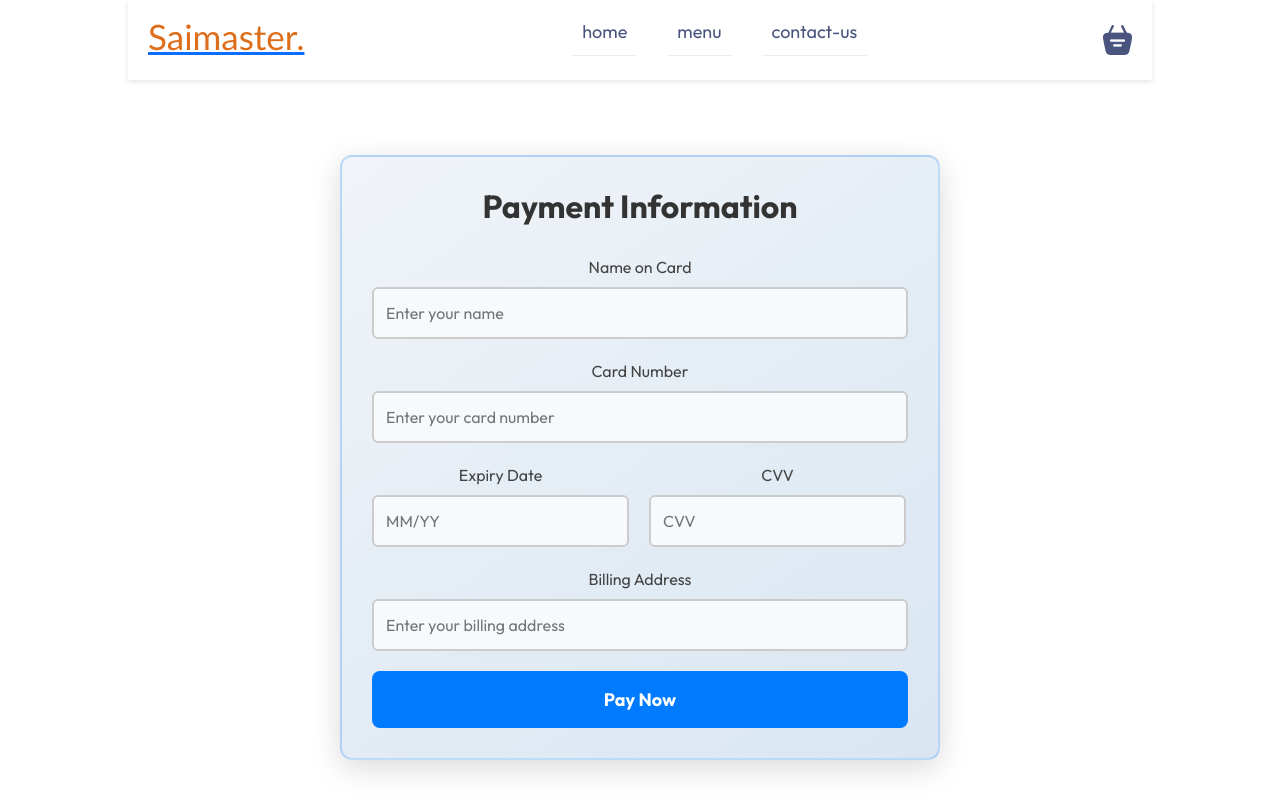
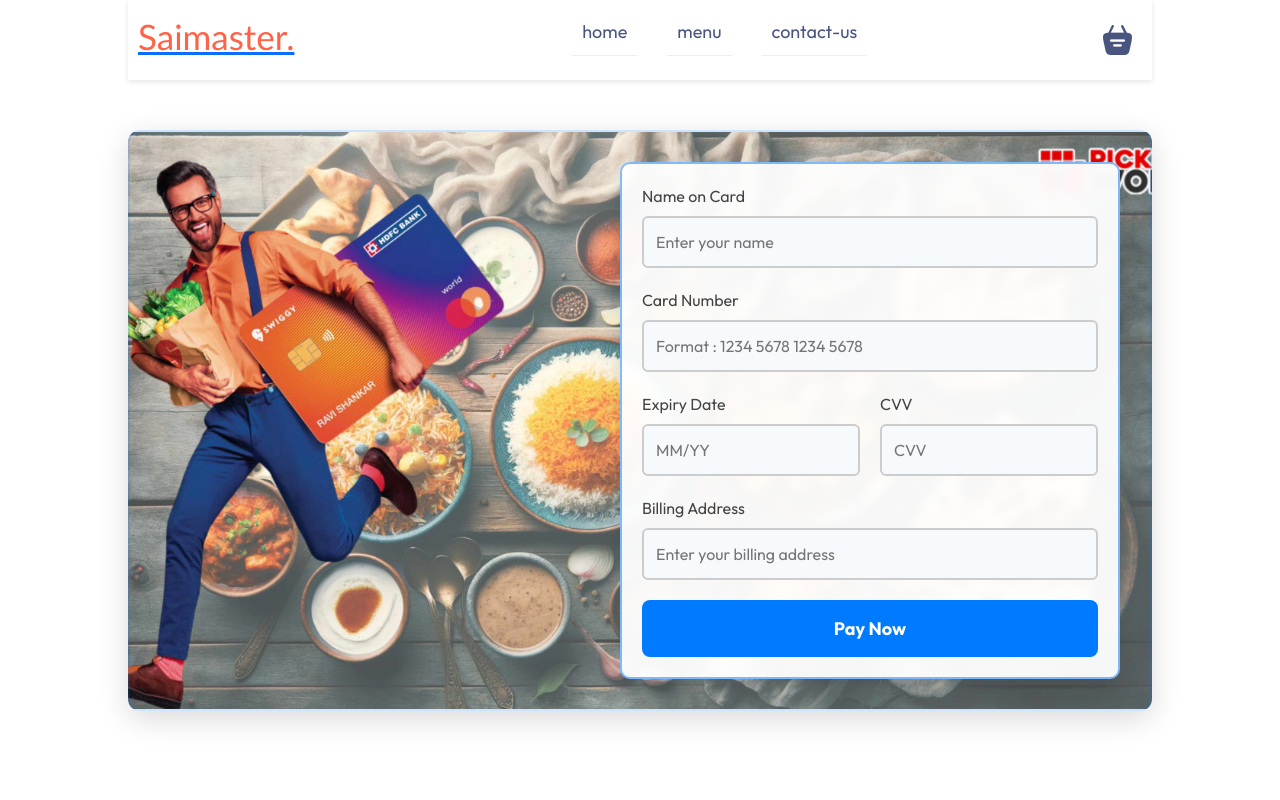
Before and after one commit to bhanualuka/react-food-delivery, a React (Create React App) app: page /payment in a window 1280 px wide. Shown: the top 800 px of the page. Built offline with nearby package versions, Linux system fonts and the light colour scheme.

Commit message:
imgClikc-CartIndicator-Added

```diff
--- a/src/components/FoodDetails/FoodDetail.jsx
+++ b/src/components/FoodDetails/FoodDetail.jsx
@@ -54,7 +54,7 @@ const FoodDetailPage = () => {
           {/* Proceed to Payment Button */}
           <div className="proceed-to-cart">
             <button className="proceed-btn" onClick={handleProceedToPayment}>
-              Proceed to Payment
+              Go To Cart
             </button>
           </div>
         </div>
--- a/src/components/Foter/Footer.jsx
+++ b/src/components/Foter/Footer.jsx
@@ -1,6 +1,7 @@
 import React from "react";
 import "./Footer.css";
 import { assets } from "../../assets/assets";
+import { Link } from "react-router-dom";
 
 const Footer = () => {
   return (
@@ -8,7 +9,9 @@ const Footer = () => {
       <div className="footer-content">
         <div className="footer-content-left">
           {/* <img src={assets.logo} alt="" /> */}
-          <h1>Saimaster.</h1>
+          <Link to={"/"}>
+            <h1>Saimaster.</h1>
+          </Link>
           <p>
             A simple and easy-to-use food delivery app made with React.js.
             Explore a variety of dishes and order your favorite meals with just
--- a/src/components/Navbar/Navbar.css
+++ b/src/components/Navbar/Navbar.css
@@ -7,12 +7,29 @@
   box-shadow: 0 2px 5px rgba(0, 0, 0, 0.1);
 }
 
+/* .logo-Container {
+  width: 250px;
+  height: 70px;
+  border: 1px solid tomato;
+  background-color: "";
+  border-radius: 50%;
+  padding: 10px;
+  background-color: rgb(251, 128, 25);
+}
+ */
+
 .navbar .logo {
   font-size: 35px;
-  color: rgb(221, 111, 28);
+  color: tomato;
   font-family: "Trebuchet MS", Arial, sans-serif;
   margin-left: 20px;
-  border-bottom: none;
+  position: relative;
+  right: 10px;
+}
+
+.logo {
+  border-bottom: none !important;
+  text-decoration: none;
 }
 
 /* Navbar Menu Links */
@@ -33,7 +50,8 @@
 
 .navbar .active {
   padding-bottom: 2px;
-  text-decoration: none; }
+  text-decoration: none;
+}
 
 .navbar-right {
   display: flex;
@@ -105,6 +123,27 @@
   color: #49557e;
 }
 
+/* Cart Icon Badge */
+.navbar-search-icon .dot {
+  position: absolute;
+  top: -8px;
+  right: -8px;
+  min-width: 15px;
+  min-height: 15px;
+  background-color: tomato;
+  border-radius: 50%;
+  color: white;
+  font-size: 12px;
+  text-align: center;
+  line-height: 15px;
+  padding: 2px;
+}
+
+.navbar-search-icon .dot span {
+  font-size: 12px;
+  padding: 0 5px;
+}
+
 /* Media Queries */
 @media (max-width: 900px) {
   .navbar-menu {
--- a/src/components/Navbar/Navbar.jsx
+++ b/src/components/Navbar/Navbar.jsx
@@ -3,18 +3,19 @@ import "./Navbar.css";
 import { assets } from "../../assets/assets";
 import { Link } from "react-router-dom";
 import { StoreContext } from "../../context/StoreContext";
+import { BsCart4 } from "react-icons/bs";
 
 const Navbar = () => {
   const [menu, setMenu] = useState("home");
   const [isMenuOpen, setIsMenuOpen] = useState(false); // State for hamburger menu
 
-  const { getTotalCartAmount } = useContext(StoreContext);
-
+  const { getUniqueCartCount } = useContext(StoreContext); // unique count function
   return (
-    <>
     <div className="navbar">
       <Link to="/">
+        <div className="logo-Container">
           <h1 className="logo">Saimaster.</h1>
+        </div>
       </Link>
 
       {/* Hamburger Menu Icon */}
@@ -39,8 +40,9 @@ const Navbar = () => {
         >
           home
         </Link>
-          <a
-            href="/menupage"
+
+        <Link
+          to={"/menupage"}
           onClick={() => {
             setMenu("menu");
             setIsMenuOpen(false);
@@ -48,17 +50,7 @@ const Navbar = () => {
           className={menu === "menu" ? "active" : ""}
         >
           menu
-          </a>
-          {/*  <a
-            href="#app-download"
-            onClick={() => {
-              setMenu("mobile-app");
-              setIsMenuOpen(false);
-            }}
-            className={menu === "mobile-app" ? "active" : ""}
-          >
-            mobile-app
-          </a> */}
+        </Link>
         <a
           href="#footer"
           onClick={() => {
@@ -76,12 +68,15 @@ const Navbar = () => {
         <div className="navbar-search-icon">
           <Link to="/cart">
             <img src={assets.basket_icon} alt="Cart" />
+            {/* <BsCart4 /> */}
           </Link>
-            <div className={getTotalCartAmount() === 0 ? "" : "dot"}></div>
+          {/* Displaying  count of unique items in the cart */}
+          <div className={getUniqueCartCount() === 0 ? "" : "dot"}>
+            {getUniqueCartCount() > 0 && <span>{getUniqueCartCount()}</span>}
           </div>
         </div>
       </div>
-    </>
+    </div>
   );
 };
 
--- a/src/pages/Cart/Cart.jsx
+++ b/src/pages/Cart/Cart.jsx
@@ -97,7 +97,10 @@ const Cart = () => {
             </div>
           </div>
           {/* Navigation to Payment Page */}
-          <button onClick={() => navigate("/payment")}>
+          <button
+            className="proceedToPayment"
+            onClick={() => navigate("/payment")}
+          >
             PROCEED TO PAYMENT
           </button>
         </div>
--- a/src/pages/Payment/Payment.css
+++ b/src/pages/Payment/Payment.css
@@ -1,28 +1,46 @@
+/* Container Styling */
+.payment-page {
+  display: flex;
+  justify-content: center; /* Center the content horizontally */
+  padding: 50px 0; /* Add some padding at the top and bottom */
+}
+
 .payment-container {
-  max-width: 600px;
-  margin: 100px auto;
+  display: flex;
+  justify-content: flex-end; /* Form is aligned to the right */
+  align-items: center;
+  max-width: 1200px;
+  width: 100%;
   padding: 30px;
-  background: linear-gradient(145deg, #f0f4f8, #d9e6f2);
+  background: url("/public/CardOffer.jpg") no-repeat center center; /* Added background image */
+  background-size: cover; /* Ensures the image covers the entire container */
   border-radius: 12px;
   border: 2px solid rgba(0, 123, 255, 0.2); /* Light blue border for a soft touch */
   box-shadow: 0 8px 30px rgba(0, 0, 0, 0.15);
-  position: relative;
-  bottom: 25px;
   text-align: center;
+  min-height: 500px; /* Set a minimum height for the container */
 }
 
-.payment-container h2 {
-  font-size: 32px;
-  color: #333;
-  margin-bottom: 30px;
-  font-weight: bold;
-}
-
-/* Form Styling */
+/* Real-time Border on Right-Side Form */
 .payment-form {
+  max-width: 500px; /* Limit the width of the form */
+  width: 100%;
   display: flex;
   flex-direction: column;
   gap: 20px;
+  margin-left: auto; /* Push the form to the right */
+  padding: 20px;
+  border: 2px solid rgba(0, 123, 255, 0.5); /* Real-time right-side border */
+  border-radius: 10px; /* Rounded corners */
+  background-color: rgba(
+    255,
+    255,
+    255,
+    0.95
+  ); /* Semi-transparent white background */
+  box-shadow: 0 10px 25px rgba(0, 0, 0, 0.1); /* Soft shadow for a realistic effect */
+  backdrop-filter: blur(5px); /* Add slight blur to make the form stand out */
+  text-align: left; /* Align text to the left */
 }
 
 .form-group {
@@ -52,7 +70,13 @@
 
 .form-group-inline {
   display: flex;
+  justify-content: space-between;
   gap: 20px;
+}
+
+.form-group-inline .form-group {
+  flex: 1;
+  min-width: 0;
 }
 
 /* Button Styling */
@@ -66,12 +90,13 @@
   font-size: 18px;
   font-weight: bold;
   cursor: pointer;
-  transition: background-color 0.3s ease;
+  transition: background-color 0.3s ease, transform 0.3s ease;
 }
 
 .payment-btn:hover {
   background-color: #0056b3;
   box-shadow: 0 4px 15px rgba(0, 123, 255, 0.5);
+  transform: translateY(-2px); /* Adds a small hover effect */
 }
 
 /* Modal Popup Styling */
@@ -92,7 +117,8 @@
   padding: 40px;
   border-radius: 12px;
   text-align: center;
-  width: 450px;
+  width: 90%;
+  max-width: 450px;
   box-shadow: 0 10px 40px rgba(0, 0, 0, 0.3);
 }
 
@@ -136,10 +162,28 @@ p {
   background-color: #e60000;
 }
 
+/* Error message styling */
+.error {
+  color: red;
+  font-size: 14px;
+  margin-top: 5px;
+}
+
 /* Responsive Design */
 @media screen and (max-width: 768px) {
-  .form-group-inline {
+  .payment-page {
+    flex-direction: column; /* Stack the image and form vertically */
+    align-items: center; /* Center the content */
+  }
+
+  .payment-container {
     flex-direction: column;
+    align-items: center;
+  }
+
+  .payment-form {
+    margin-left: 0; /* Remove left margin for smaller screens */
+    border: 1px solid rgba(0, 123, 255, 0.5); /* Thinner border for smaller screens */
   }
 
   .modal-content {
--- a/src/pages/Payment/Payment.jsx
+++ b/src/pages/Payment/Payment.jsx
@@ -10,12 +10,51 @@ const Payment = () => {
     address: "",
   });
 
+  const [errors, setErrors] = useState({});
   const [showModal, setShowModal] = useState(false);
+
+  const validateForm = () => {
+    const newErrors = {};
+
+    // Name validation (letters and spaces only)
+    const nameRegex = /^[A-Za-z\s]+$/;
+    if (!nameRegex.test(formData.name)) {
+      newErrors.name = "Name should contain only letters and spaces.";
+    }
+
+    // Card number validation (exactly 16 digits with spaces between every 4 digits)
+    const cardNumberRegex = /^(\d{4} \d{4} \d{4} \d{4})$/;
+    const cleanedCardNumber = formData.cardNumber.replace(/\s+/g, "");
+    if (
+      !cardNumberRegex.test(formData.cardNumber) ||
+      cleanedCardNumber.length !== 16
+    ) {
+      newErrors.cardNumber =
+        "Card number must be 16 digits, formatted as '1234 5678 1234 5678'.";
+    }
+
+    // Expiry validation (MM/YY format)
+    const expiryRegex = /^(0[1-9]|1[0-2])\/([0-9]{2})$/;
+    if (!expiryRegex.test(formData.expiry)) {
+      newErrors.expiry = "Expiry must be in MM/YY format.";
+    }
+
+    // CVV validation (exactly 3 digits)
+    const cvvRegex = /^\d{3}$/;
+    if (!cvvRegex.test(formData.cvv)) {
+      newErrors.cvv = "CVV must be exactly 3 digits.";
+    }
+
+    setErrors(newErrors);
+    return Object.keys(newErrors).length === 0;
+  };
 
   const handleSubmit = (e) => {
     e.preventDefault();
+    if (validateForm()) {
       setShowModal(true);
 
+      // Reset form data
       setFormData({
         name: "",
         cardNumber: "",
@@ -23,11 +62,21 @@ const Payment = () => {
         cvv: "",
         address: "",
       });
+    }
   };
 
   const handleChange = (e) => {
     const { id, value } = e.target;
+
+    // Format card number to include spaces every 4 digits
+    if (id === "cardNumber") {
+      const formattedValue = value
+        .replace(/\s+/g, "") // Remove existing spaces
+        .replace(/(\d{4})(?=\d)/g, "$1 "); // Add space after every 4 digits
+      setFormData({ ...formData, [id]: formattedValue });
+    } else {
       setFormData({ ...formData, [id]: value });
+    }
   };
 
   const closeModal = () => {
@@ -37,7 +86,8 @@ const Payment = () => {
   return (
     <div className="payment-page">
       <div className="payment-container">
-        <h2>Payment Information</h2>
+        <div className="paymentFrom"></div>
+
         <form className="payment-form" onSubmit={handleSubmit}>
           <div className="form-group">
             <label htmlFor="name">Name on Card</label>
@@ -49,7 +99,9 @@ const Payment = () => {
               placeholder="Enter your name"
               required
             />
+            {errors.name && <p className="error">{errors.name}</p>}
           </div>
+
           <div className="form-group">
             <label htmlFor="cardNumber">Card Number</label>
             <input
@@ -57,10 +109,12 @@ const Payment = () => {
               id="cardNumber"
               value={formData.cardNumber}
               onChange={handleChange}
-              placeholder="Enter your card number"
+              placeholder="Format : 1234 5678 1234 5678"
               required
             />
+            {errors.cardNumber && <p className="error">{errors.cardNumber}</p>}
           </div>
+
           <div className="form-group-inline">
             <div className="form-group">
               <label htmlFor="expiry">Expiry Date</label>
@@ -72,7 +126,9 @@ const Payment = () => {
                 placeholder="MM/YY"
                 required
               />
+              {errors.expiry && <p className="error">{errors.expiry}</p>}
             </div>
+
             <div className="form-group">
               <label htmlFor="cvv">CVV</label>
               <input
@@ -83,8 +139,10 @@ const Payment = () => {
                 placeholder="CVV"
                 required
               />
+              {errors.cvv && <p className="error">{errors.cvv}</p>}
             </div>
           </div>
+
           <div className="form-group">
             <label htmlFor="address">Billing Address</label>
             <input
```
Also changed, not shown: src/components/FoodItem/FoodItem.jsx (+6 -29 lines), src/context/StoreContext.jsx (+11 -1 lines), src/pages/Cart/Cart.css (+0 -48 lines), public/CardOffer.jpg (added), public/bankSaimassterOffer.jpg (added). Lines whose indentation alone changed are shown as unchanged.
